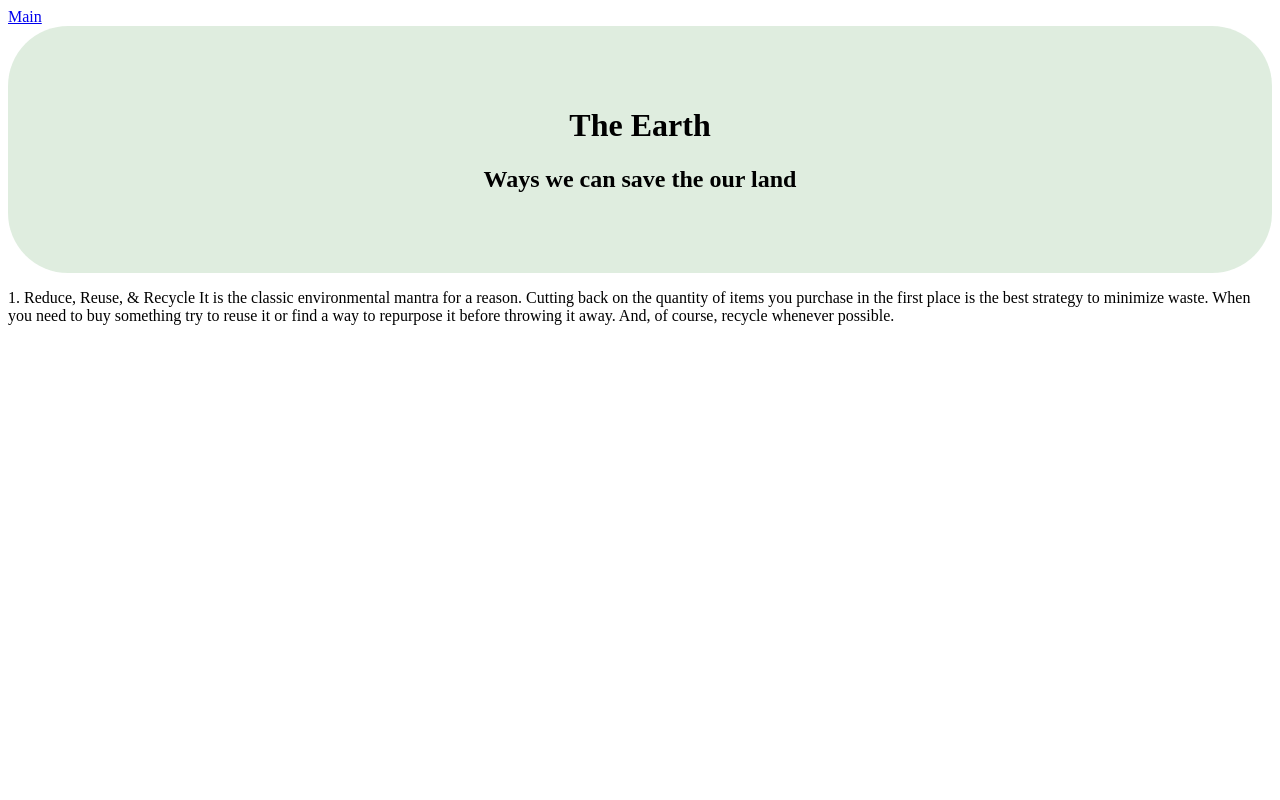
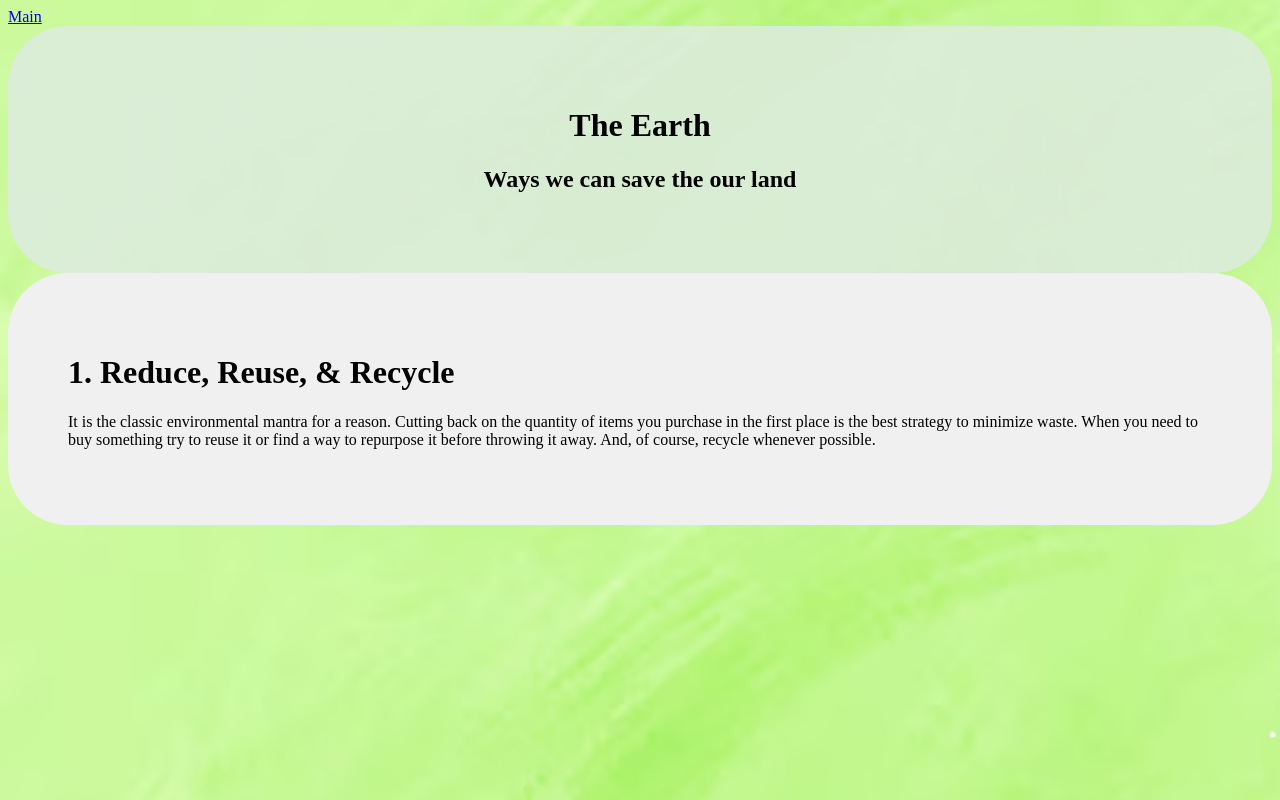
Before and after one commit to AS92005-24346/AS92005_Aiden, a plain HTML site: page TheEarth.html in a window 1280 px wide. Drawn offline with Linux system fonts and the light colour scheme.

Commit message:
adding...

```diff
--- a/TheEarth.html
+++ b/TheEarth.html
@@ -1,12 +1,13 @@
 <html>
-<body style="background: url('e.jpg') center/cover no-repeat fixed">
+<body style="background: url('lg.avif') center/cover no-repeat fixed">
 <a href="index.html">Main</a>
 <div style="background: rgba(220,235,220,0.9); padding: 60px; border-radius: 60px; text-align: center;">
     <h1>The Earth</h1>
     <h2>Ways we can save the our land</h2>
  </div>
-<p> 1. Reduce, Reuse, & Recycle
-    It is the classic environmental mantra for a reason. Cutting back on the quantity of items you purchase in the first place
+<div style="background: rgb(240, 240, 240); padding: 60px; border-radius: 60px; text-align: fixed;">
+<h1> 1. Reduce, Reuse, & Recycle</h1>
+    <p>It is the classic environmental mantra for a reason. Cutting back on the quantity of items you purchase in the first place
     is the best strategy to minimize waste. When you need to buy something
     try to reuse it or find a way to repurpose it before throwing it away. And, of course, recycle whenever possible.</p>
   </body>
```
Also changed, not shown: index.html (+1 -0 lines), lg.avif (added).
